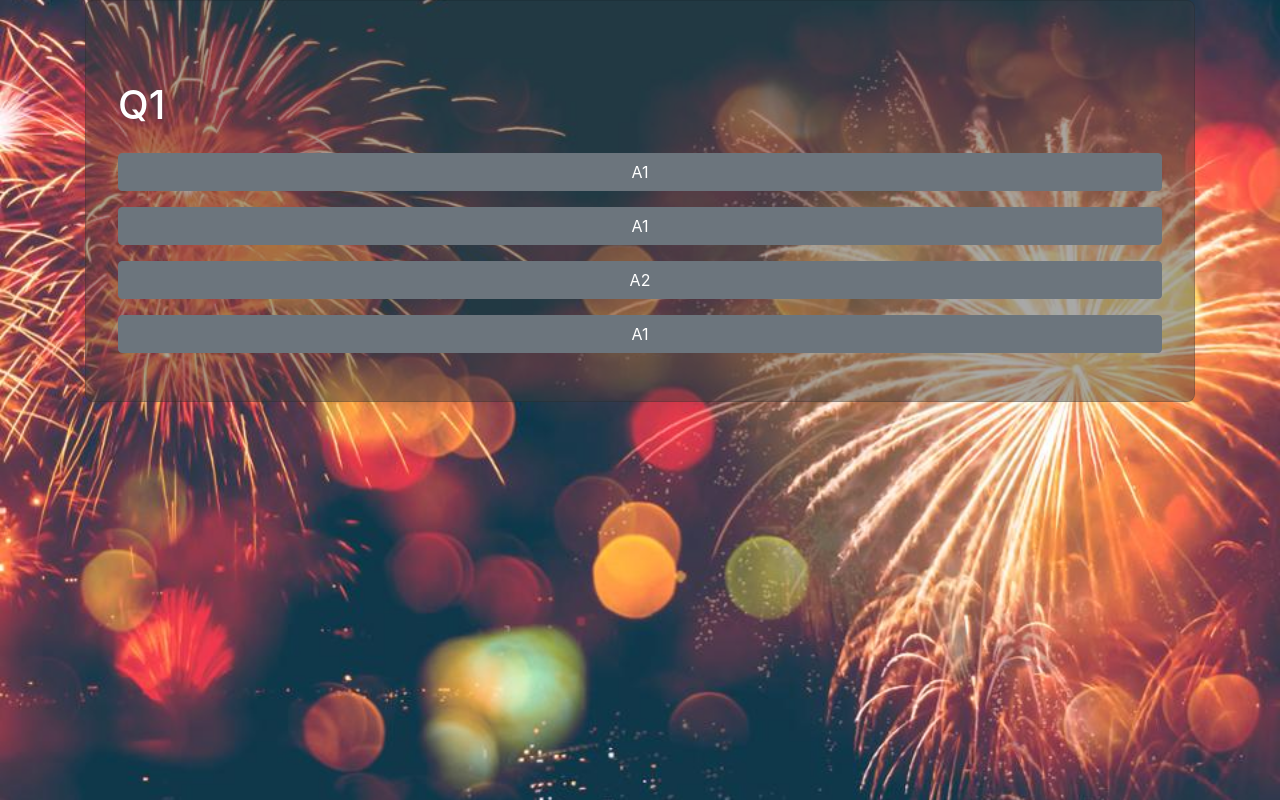
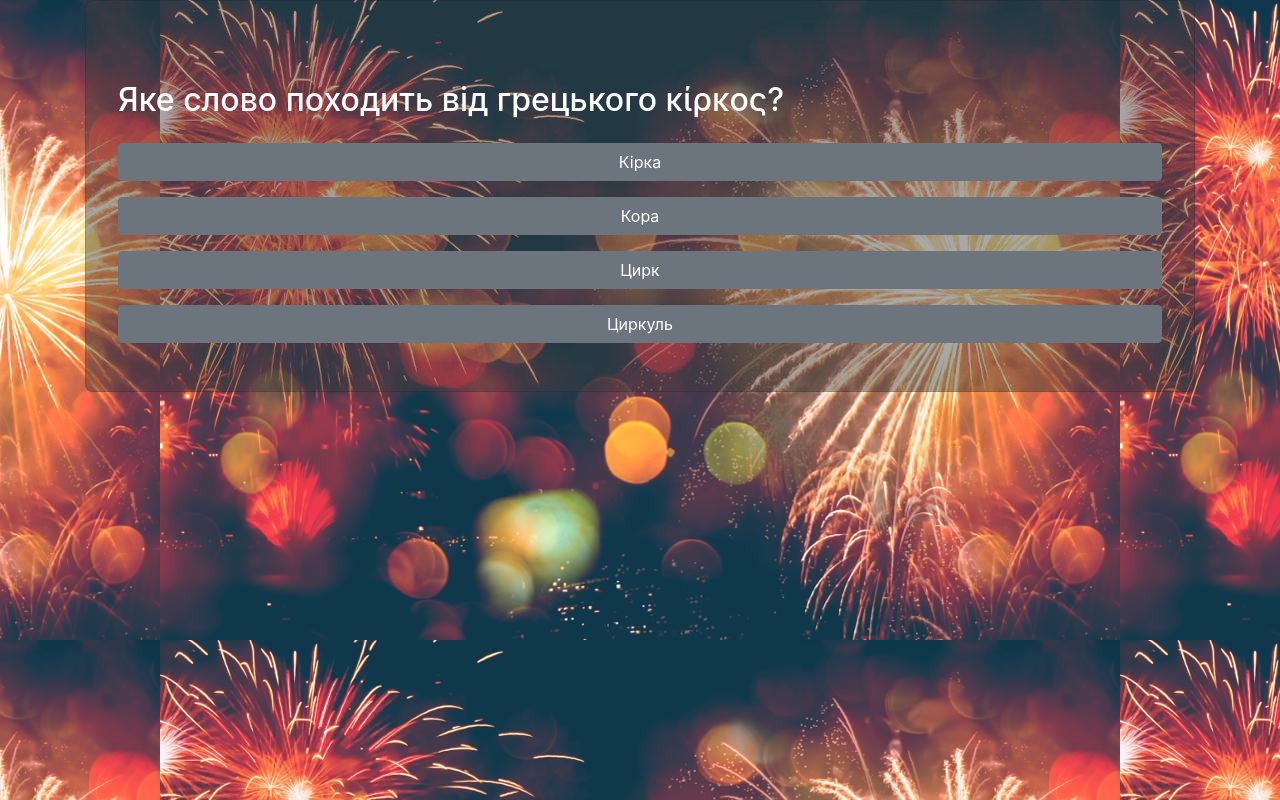
Before and after one commit to vit-/quiz2020, a plain HTML site: page index.html in a window 1280 px wide. Both pictures are taken after a click on the button "Вйо до пригод!". Drawn offline with nearby package versions, Linux system fonts and the light colour scheme.

Commit message:
Add questions

```diff
--- a/app.js
+++ b/app.js
@@ -19,6 +19,7 @@ $(document).on('click', '#game .btn.correct', function () {
     console.log('Correct!');
     $('#result .alert-danger').hide(transitionTime);
     $('#result .alert-success').show(transitionTime);
+    $('#explanation').show(transitionTime);
     $('#task').hide(transitionTime);
     $('#next').show(transitionTime);
 });
@@ -46,7 +47,7 @@ function tickGame() {
         $('#result .alert').hide();
         $('#next').hide();
         $('#explanation').hide().text(question.explanation);
-        $('#task').hide().empty().append($('<div class="row mx-auto"></div>').append($('<h1></h1>').text(question.text)));
+        $('#task').hide().empty().append($('<div class="row mx-auto"></div>').append($('<h2></h2>').text(question.text)));
         question.answers.sort(() => Math.random() - 0.5).forEach(function(answer, index) {
             $('#task').append(renderAnswer(answer));
         });
--- a/questions.js
+++ b/questions.js
@@ -1,20 +1,72 @@
 var questions = [
     {
-        text: "Q1",
-        explanation: "it is what it is",
+        text: "Яке слово походить від грецького κίρκος?",
+        explanation: "Дійсно, слово цирк походить від латинського circus, яке в свою чергу походить від грецького κίρκος, і означає коло або кільце.",
         answers: [
-            {text: 'A1', isCorrect: false},
-            {text: 'A1', isCorrect: false},
-            {text: 'A1', isCorrect: false},
-            {text: 'A2', isCorrect: true},
+            {text: 'Кірка', isCorrect: false},
+            {text: 'Кора', isCorrect: false},
+            {text: 'Циркуль', isCorrect: false},
+            {text: 'Цирк', isCorrect: true},
         ]
     },
     {
-        text: "Q2",
-        explanation: "YAY",
+        text: "Яку назву мав перший цирк в древньому Римі?",
+        explanation: "В древньому Римі цирк - це була будівля для виставки коней та перегонів на колісницях. Вони були подібні до грецьких іподромів - мали прямокутну форму із полукруглими кінцями. Першим у древньому Римі було побудовано цирк Maximux, наступним цирк Flaminius і після нього - Neronis. А цирку Minimus не було взагалі!",
         answers: [
-            {text: 'A1', isCorrect: false},
-            {text: 'A2', isCorrect: true},
+            {text: 'Flaminius', isCorrect: false},
+            {text: 'Minimus', isCorrect: false},
+            {text: 'Maximus', isCorrect: true},
+            {text: 'Neronis', isCorrect: false},
+        ]
+    },
+    {
+        text: "Сучасні круглі цирки мають однаковий діаметр арени у всьому світі. Який?",
+        explanation: "Діаметр арени цирку в усьому світі однаковий і становить 42 фути, або 13 метрів. Це пов'язано із тим, що для кінної акробатики необхідно, щоби кут нахилу коня, який біжить ареною, завжди був однаковий.",
+        answers: [
+            {text: "20м", isCorrect: false},
+            {text: "10м", isCorrect: false},
+            {text: "21м", isCorrect: false},
+            {text: "13м", isCorrect: true},
+        ]
+    },
+    {
+        text: "Який із наведених сучасних цирків є найуспішнішим у світі?",
+        explanation: "Cirque du Soleil, що перекладається як Цирк Сонця, - це канадська компанія, заснована 16 червня в 1984р. двома вуличними артистами Guy Laliberté та Gilles Ste-Croix.",
+        answers: [
+            {text: "Цирк Кобзов", isCorrect: false},
+            {text: "Цирк Кобзон", isCorrect: false},
+            {text: "Цирк Шапіто", isCorrect: false},
+            {text: "Цирк Сонця", isCorrect: true},
+        ]
+    },
+    {
+        text: "Який річний дохід генерує Cirque du Soleil?",
+        explanation: "Cirque du Soleil дуже швидко виросли протягом 90х та 2000х із одного шоу до 19 в більш ніж 300 містах на всіх континентах окрім Антарктики. Їх річний дохід становить близько одного мільярда доларів.",
+        answers: [
+            {text: "Мільйон", isCorrect: false},
+            {text: "Десять мільйонів", isCorrect: false},
+            {text: "Сто мільйонів", isCorrect: false},
+            {text: "Мільярд", isCorrect: true},
+        ]
+    },
+    {
+        text: "Скільки співробітників налічує Cirque du Soleil?",
+        explanation: "Компанія налічує 4,000 співробітників із 50 країн, в тому числі і з України. Численні постійні шоу в одному лише Лас Вегасі залучають близько 9,000 глядачів щовечора - це 5% відвідувачів міста.",
+        answers: [
+            {text: "100,500", isCorrect: false},
+            {text: "1,000", isCorrect: false},
+            {text: "10,000", isCorrect: false},
+            {text: "4,000", isCorrect: true},
+        ]
+    },
+    {
+        text: "З якою програмою Цирк Сонця приїжджає до Києва?",
+        explanation: "Crystal - це не просто шоу на льоду. Це найперша льодова програма від Cirque du Soleil!",
+        answers: [
+            {text: "Zumanity", isCorrect: false},
+            {text: "KÀ", isCorrect: false},
+            {text: "Mystère", isCorrect: false},
+            {text: "Crystal", isCorrect: true},
         ]
     },
 ];
--- a/style.css
+++ b/style.css
@@ -4,8 +4,8 @@
 
 .bg {
     background-image: url("bg.jpg");
-    background-position: center center;
-    background-size: cover;
+    background-position: top center;
+    background-size: initial;
     min-height: 100vh;
 }
 
```
